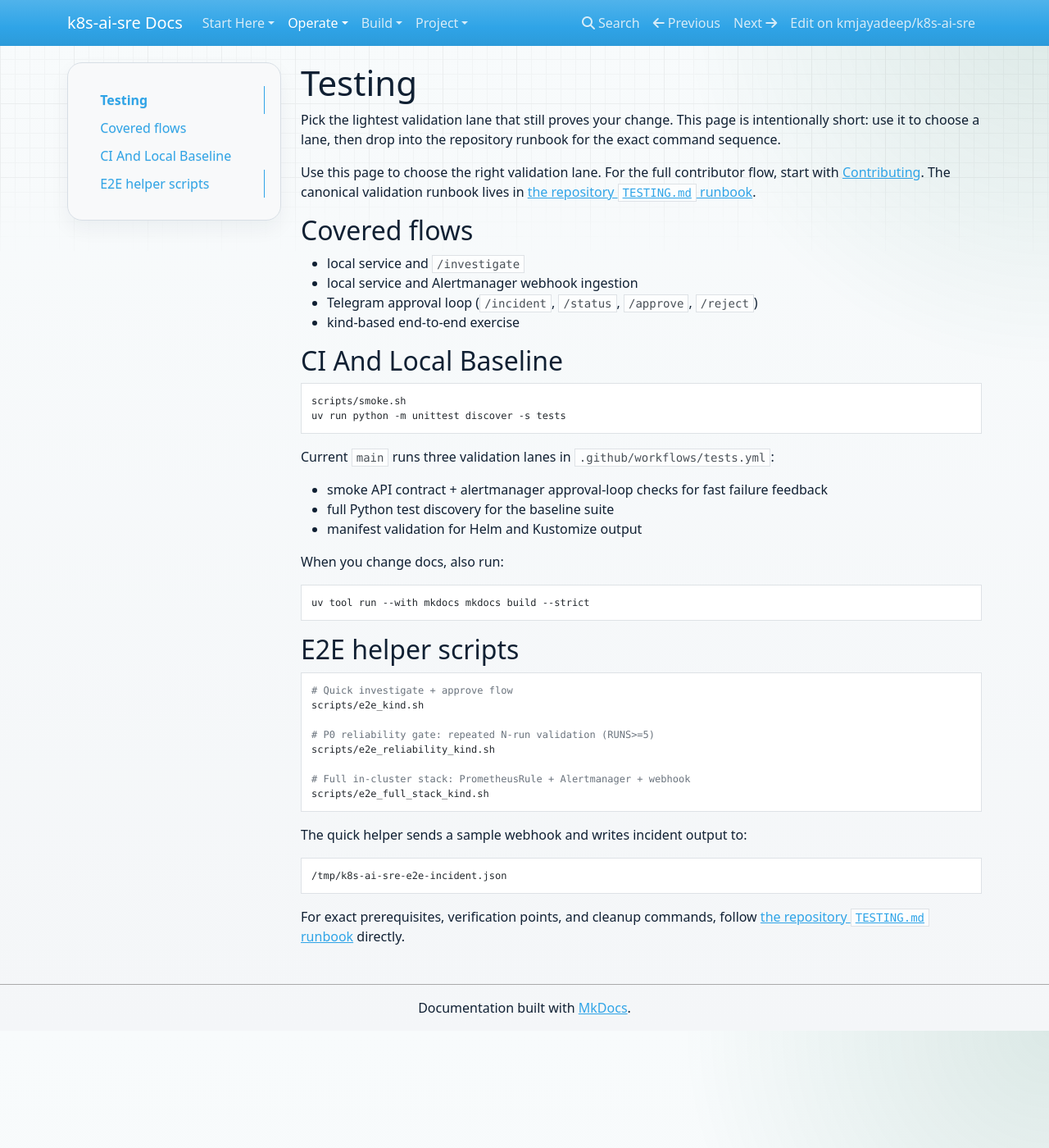
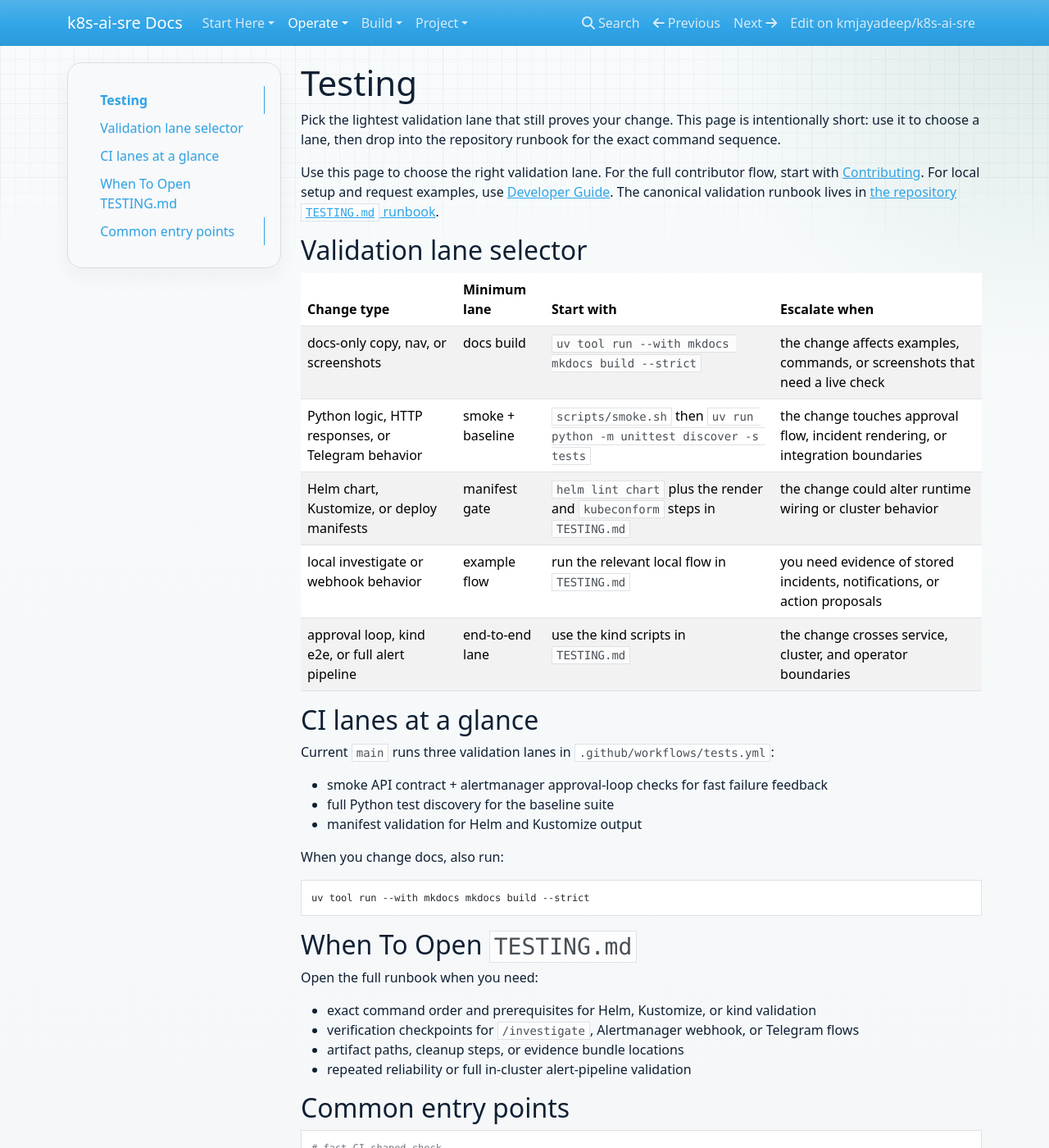
Before and after one commit to kmjayadeep/k8s-ai-sre, an MkDocs documentation site: the page built from docs/testing.md, in a window 1280 px wide and 1400 px high. Shown: the whole window at 82% size. Built offline with MkDocs 1.6.1, drawn with Linux system fonts in a browser that asks for light colours; nearby versions of some CDN libraries; some of the changed text lies outside the part shown.

Commit message:
KSA-35: refine contributor docs IA (#90)
Co-authored-by: Agent0 <kmjayadeep+cosmos@gmail.com>
Co-authored-by: Paperclip <noreply@paperclip.ing>

````diff
--- a/docs/testing.md
+++ b/docs/testing.md
@@ -4,21 +4,19 @@
   <p>Pick the lightest validation lane that still proves your change. This page is intentionally short: use it to choose a lane, then drop into the repository runbook for the exact command sequence.</p>
 </div>
 
-Use this page to choose the right validation lane. For the full contributor flow, start with [Contributing](contributing.md). The canonical validation runbook lives in [the repository `TESTING.md` runbook](https://github.com/kmjayadeep/k8s-ai-sre/blob/main/TESTING.md).
+Use this page to choose the right validation lane. For the full contributor flow, start with [Contributing](contributing.md). For local setup and request examples, use [Developer Guide](developer.md). The canonical validation runbook lives in [the repository `TESTING.md` runbook](https://github.com/kmjayadeep/k8s-ai-sre/blob/main/TESTING.md).
 
-## Covered flows
+## Validation lane selector
 
-- local service and `/investigate`
-- local service and Alertmanager webhook ingestion
-- Telegram approval loop (`/incident`, `/status`, `/approve`, `/reject`)
-- kind-based end-to-end exercise
+| Change type | Minimum lane | Start with | Escalate when |
+|---|---|---|---|
+| docs-only copy, nav, or screenshots | docs build | `uv tool run --with mkdocs mkdocs build --strict` | the change affects examples, commands, or screenshots that need a live check |
+| Python logic, HTTP responses, or Telegram behavior | smoke + baseline | `scripts/smoke.sh` then `uv run python -m unittest discover -s tests` | the change touches approval flow, incident rendering, or integration boundaries |
+| Helm chart, Kustomize, or deploy manifests | manifest gate | `helm lint chart` plus the render and `kubeconform` steps in `TESTING.md` | the change could alter runtime wiring or cluster behavior |
+| local investigate or webhook behavior | example flow | run the relevant local flow in `TESTING.md` | you need evidence of stored incidents, notifications, or action proposals |
+| approval loop, kind e2e, or full alert pipeline | end-to-end lane | use the kind scripts in `TESTING.md` | the change crosses service, cluster, and operator boundaries |
 
-## CI And Local Baseline
-
-```bash
-scripts/smoke.sh
-uv run python -m unittest discover -s tests
-```
+## CI lanes at a glance
 
 Current `main` runs three validation lanes in `.github/workflows/tests.yml`:
 
@@ -32,23 +30,32 @@ When you change docs, also run:
 uv tool run --with mkdocs mkdocs build --strict
 ```
 
-## E2E helper scripts
+## When To Open `TESTING.md`
+
+Open the full runbook when you need:
+
+- exact command order and prerequisites for Helm, Kustomize, or kind validation
+- verification checkpoints for `/investigate`, Alertmanager webhook, or Telegram flows
+- artifact paths, cleanup steps, or evidence bundle locations
+- repeated reliability or full in-cluster alert-pipeline validation
+
+## Common entry points
 
 ```bash
-# Quick investigate + approve flow
+# fast CI-shaped check
+scripts/smoke.sh
+
+# full unit baseline
+uv run python -m unittest discover -s tests
+
+# quick investigate + approve flow
 scripts/e2e_kind.sh
 
 # P0 reliability gate: repeated N-run validation (RUNS>=5)
 scripts/e2e_reliability_kind.sh
 
-# Full in-cluster stack: PrometheusRule + Alertmanager + webhook
+# full in-cluster stack: PrometheusRule + Alertmanager + webhook
 scripts/e2e_full_stack_kind.sh
 ```
 
-The quick helper sends a sample webhook and writes incident output to:
-
-```text
-/tmp/k8s-ai-sre-e2e-incident.json
-```
-
-For exact prerequisites, verification points, and cleanup commands, follow [the repository `TESTING.md` runbook](https://github.com/kmjayadeep/k8s-ai-sre/blob/main/TESTING.md) directly.
+For exact prerequisites, verification points, artifact paths, and cleanup commands, follow [the repository `TESTING.md` runbook](https://github.com/kmjayadeep/k8s-ai-sre/blob/main/TESTING.md) directly.
--- a/mkdocs.yml
+++ b/mkdocs.yml
@@ -13,6 +13,7 @@ nav:
       - Architecture: architecture.md
       - Prometheus Alerts: prometheus-alerts.md
   - Build:
+      - Contributing: contributing.md
       - Developer Guide: developer.md
       - Portkey Integration: portkey.md
       - Maintainers: maintainers.md
````
Also changed, not shown: TESTING.md (+1 -1 lines), docs/contributing.md (+7 -4 lines), docs/developer.md (+5 -50 lines), docs/index.md (+2 -2 lines).
